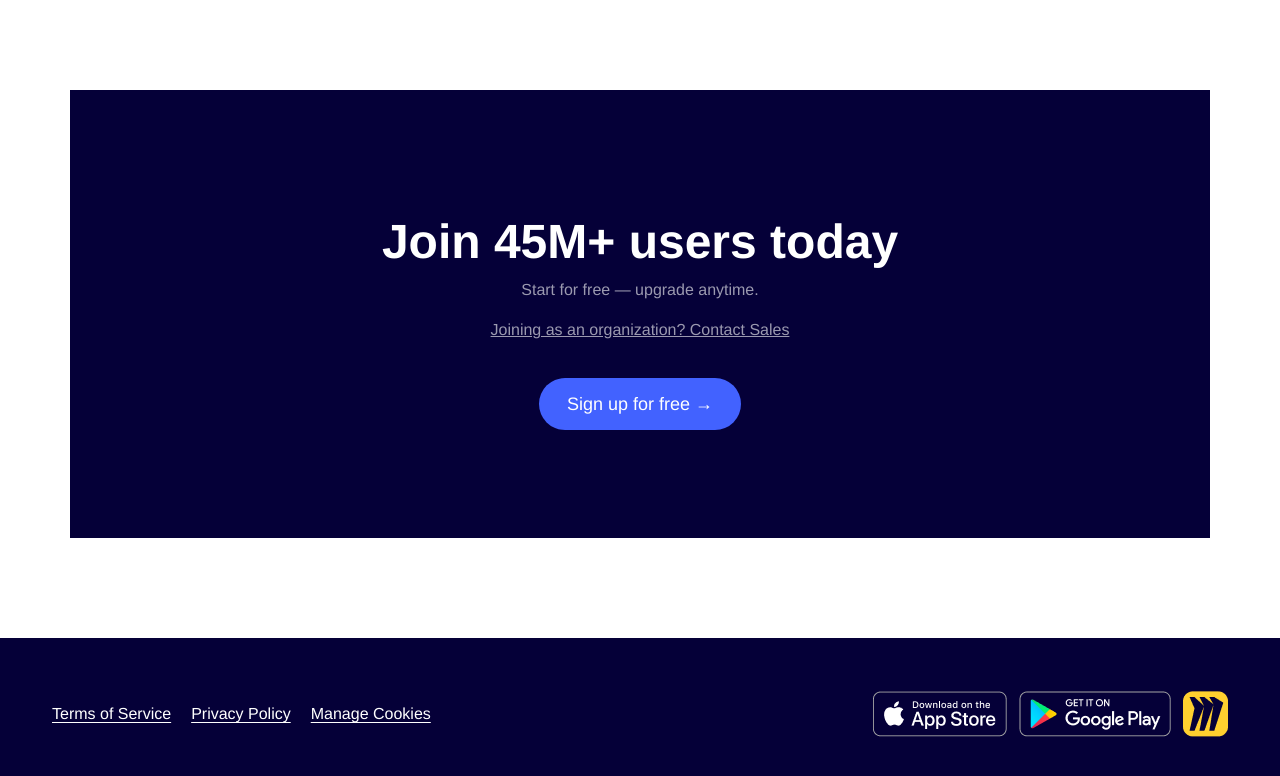
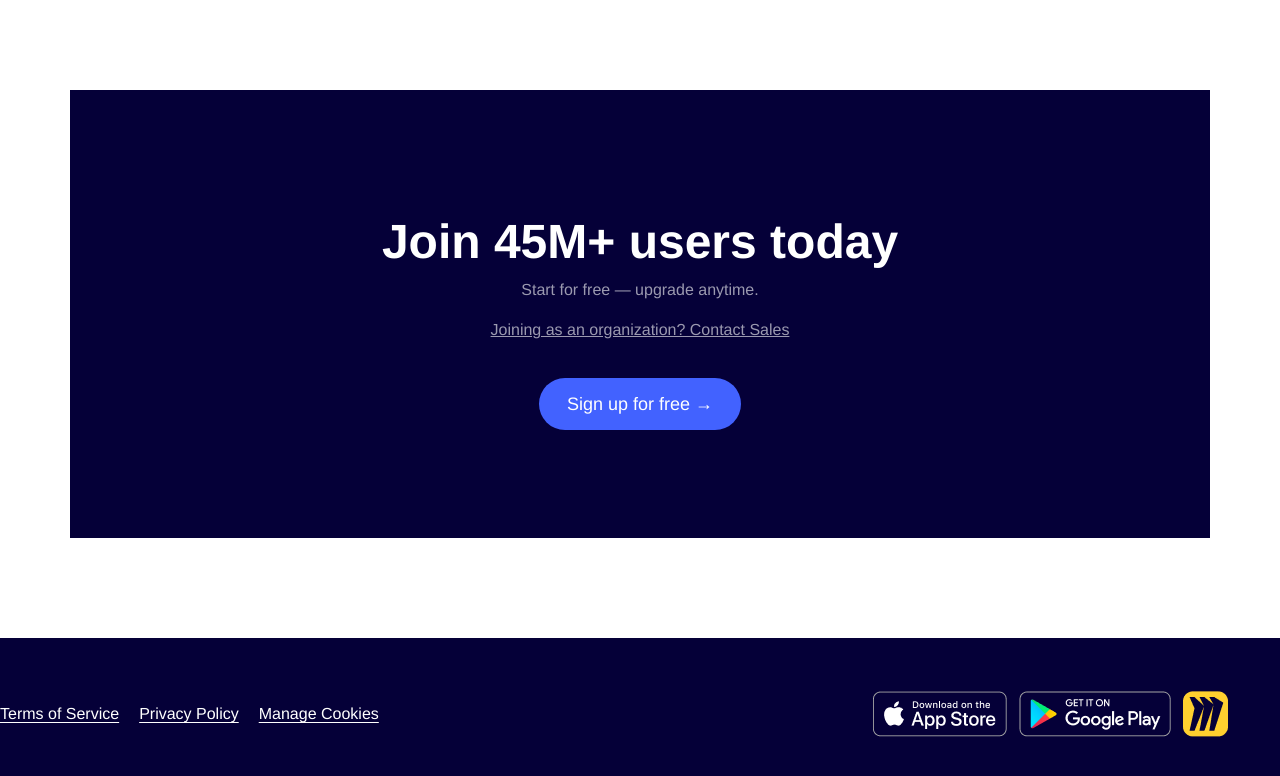
Before and after one commit to nhatnguyen-agilityio/react-training, a React (Vite) app in the folder my-example-app/: page / in a window 1280 px wide. Shown: the part 5523-6299 px from the top of the page. Built offline with nearby package versions, Linux system fonts and the light colour scheme.

Commit message:
feat(): remove unused code

```diff
--- a/my-example-app/src/components/Miro/Footer/index.tsx
+++ b/my-example-app/src/components/Miro/Footer/index.tsx
@@ -12,7 +12,7 @@ const about = [
 
 const Footer = () => {
   return (
-    <div className="w-full h-38 pl-13 mt-25 bg-primary-100">
+    <div className="h-38 mt-25 bg-primary-100">
       <div className="2xl:max-w-big-2xl mx-auto flex justify-between items-center h-full">
         <ul className="flex text-white">
           {about.map((item) => (
```
